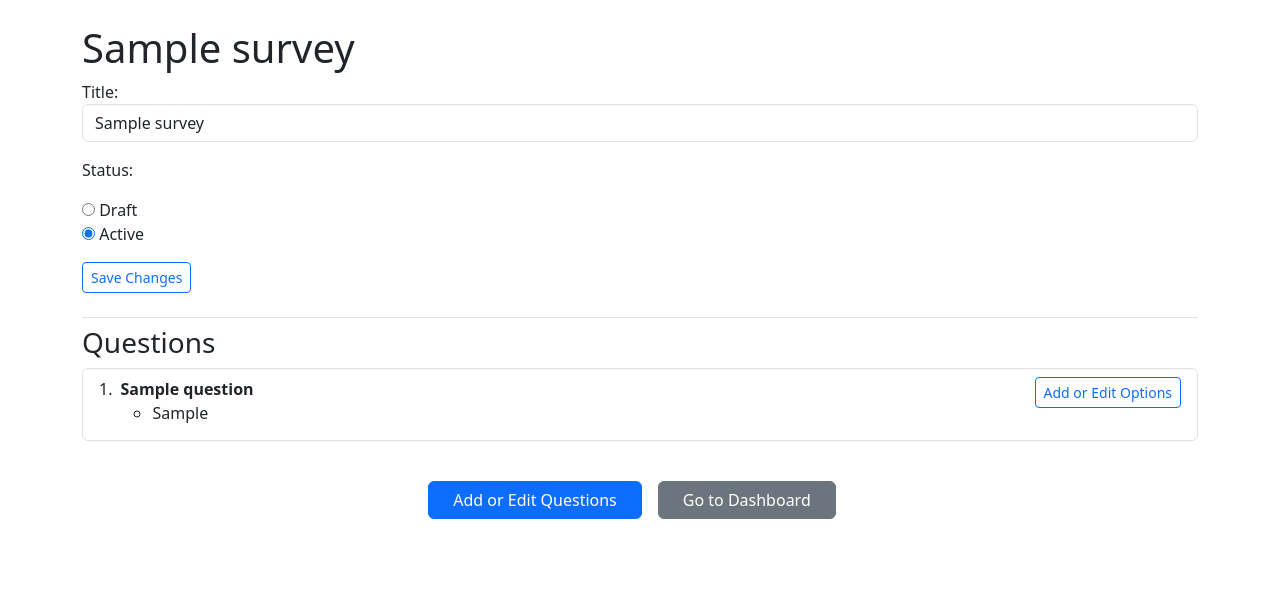
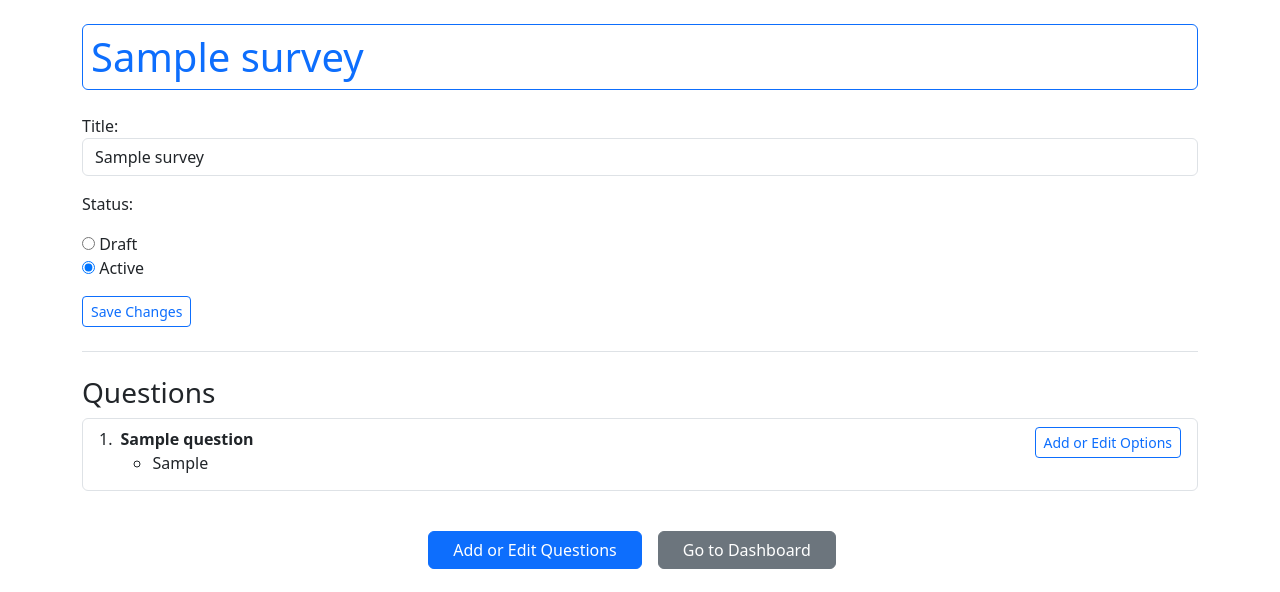
Before and after one commit to cr1deg0/Survey_app, a Django app: a page that uses templates/surveys/edit.html in a window 1280 px wide. Shown: the part 73-665 px from the top of the page. Run offline with Django 4.2, Linux system fonts and the light colour scheme; a user stored in the database is signed in; tables that the repository leaves empty hold one stand-in row (values such as "Sample post").

Commit message:
Change survey title styling

```diff
--- a/templates/surveys/edit.html
+++ b/templates/surveys/edit.html
@@ -3,8 +3,8 @@
 {% block content %}
 
 <main class="container">
-	<h1>{{survey.title }}</h1>
-	<div class="border-bottom mb-2">
+	<h1 class="text-primary border border-primary rounded p-2">{{survey.title }}</h1>
+	<div class="border-bottom my-4">
 		<form method="POST">
 			{% csrf_token %}
 			{{ form.as_p }}
```
